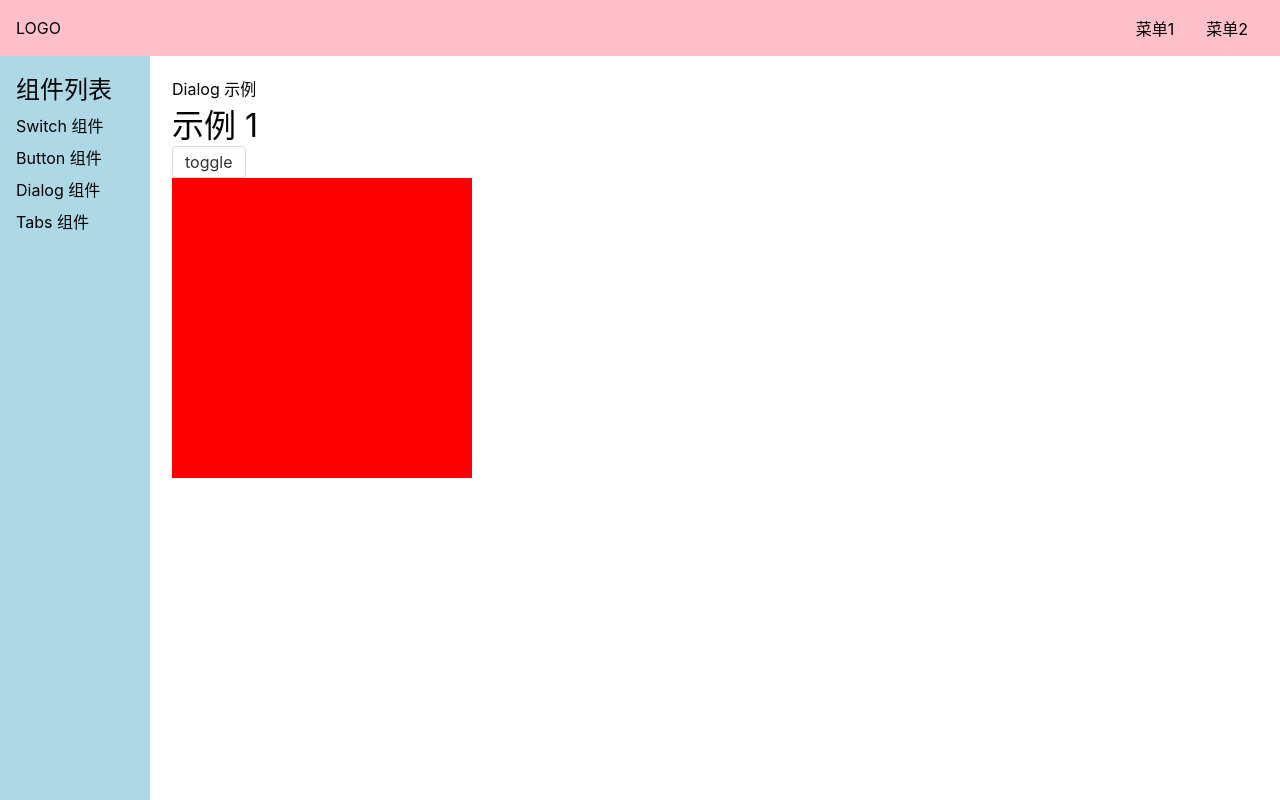
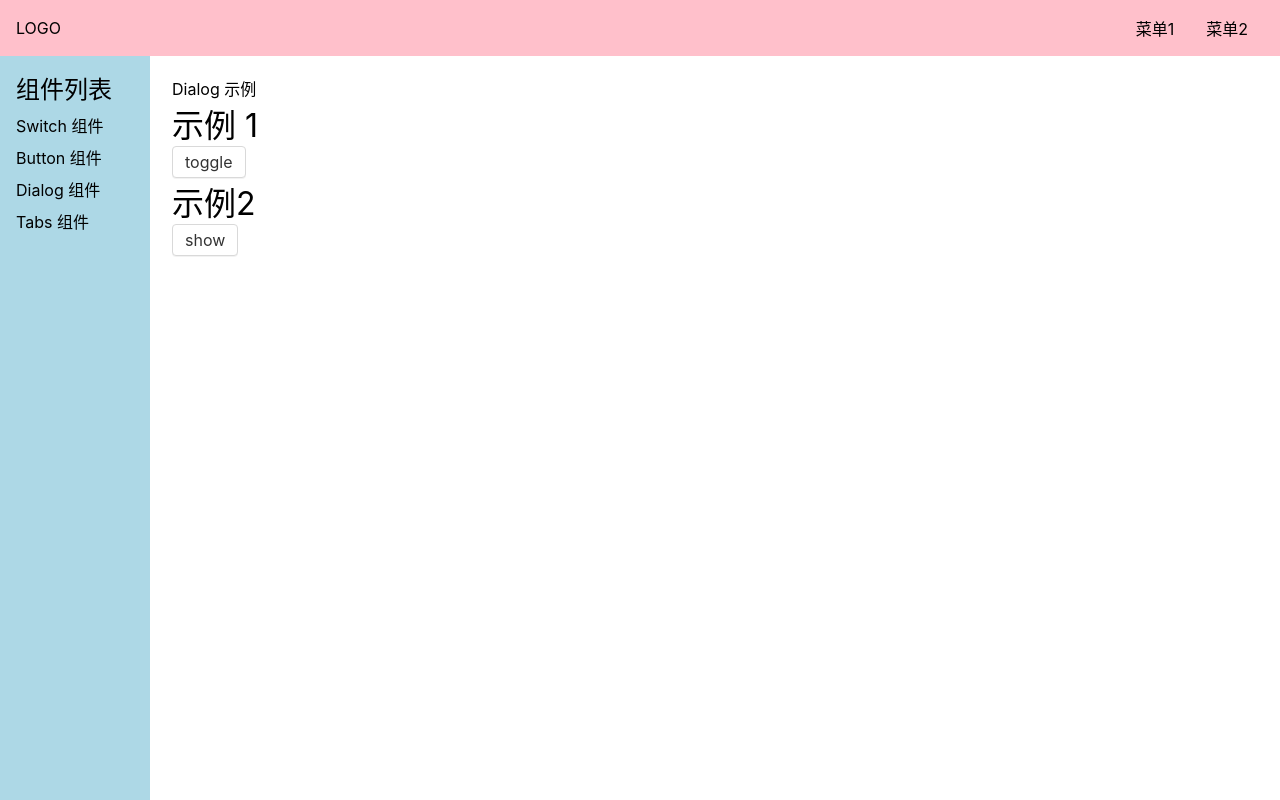
Before and after one commit to neoscar/flares-ui, a Vue app: page /#/doc/dialog in a window 1280 px wide. Built offline with nearby package versions, Linux system fonts and the light colour scheme.

Commit message:
openDialog 一句话打开 Dialog

```diff
--- a/src/components/DialogDemo.vue
+++ b/src/components/DialogDemo.vue
@@ -1,7 +1,6 @@
 <template>
   <div>Dialog 示例</div>
   <h1>示例 1</h1>
-  <div style="position: relative; z-index: 1">
   <Button @click="toggle">toggle</Button>
   <Dialog
     v-model:visible="x"
@@ -17,22 +16,15 @@
       <strong>加粗的标题</strong>
     </template>
   </Dialog>
-  </div>
-  <div
-    style="
-      position: relative;
-      z-index: 2;
-      width: 300px;
-      height: 300px;
-      background: red;
-    "
-  ></div>
+  <h1>示例2</h1>
+  <Button @click="showDialog">show</Button>
 </template>
 
 <script lang="ts">
 import Dialog from '../lib/Dialog.vue'
 import Button from '../lib/Button.vue'
-import { ref } from 'vue'
+import { ref, h } from 'vue'
+import { openDialog } from '../lib/openDialog'
 export default {
   components: {
     Dialog,
@@ -47,11 +39,24 @@
       return false
     }
     const f2 = () => {}
+    const showDialog = () => {
+      openDialog({
+        title: h('strong', {}, '标题'),
+        content: '你好',
+        ok() {
+          console.log('ok')
+        },
+        cancel() {
+          console.log('cancel')
+        }
+      })
+    }
     return {
       x,
       toggle,
       f1,
-      f2
+      f2,
+      showDialog
     }
   }
 }
--- a/src/lib/Dialog.vue
+++ b/src/lib/Dialog.vue
@@ -58,7 +58,7 @@
       }
     }
     const cancel = () => {
-      context.emit('cancel')
+      props.cancel?.()
       close()
     }
     return {
--- /dev/null
+++ b/src/lib/openDialog.ts
@@ -0,0 +1,33 @@
+import Dialog from './Dialog.vue'
+import { createApp, h } from 'vue'
+export const openDialog = options => {
+  const { title, content, ok, cancel } = options
+  const div = document.createElement('div')
+  document.body.appendChild(div)
+  const close = () => {
+    app.unmount(div)
+    div.remove()
+  }
+  const app = createApp({
+    render() {
+      return h(
+        Dialog,
+        {
+          visible: true,
+          'onUpdate:visible': newVisible => {
+            if (newVisible === false) {
+              close()
+            }
+          },
+          ok,
+          cancel
+        },
+        {
+          title,
+          content
+        }
+      )
+    }
+  })
+  app.mount(div)
+}
```
Lines whose indentation alone changed are shown as unchanged.
